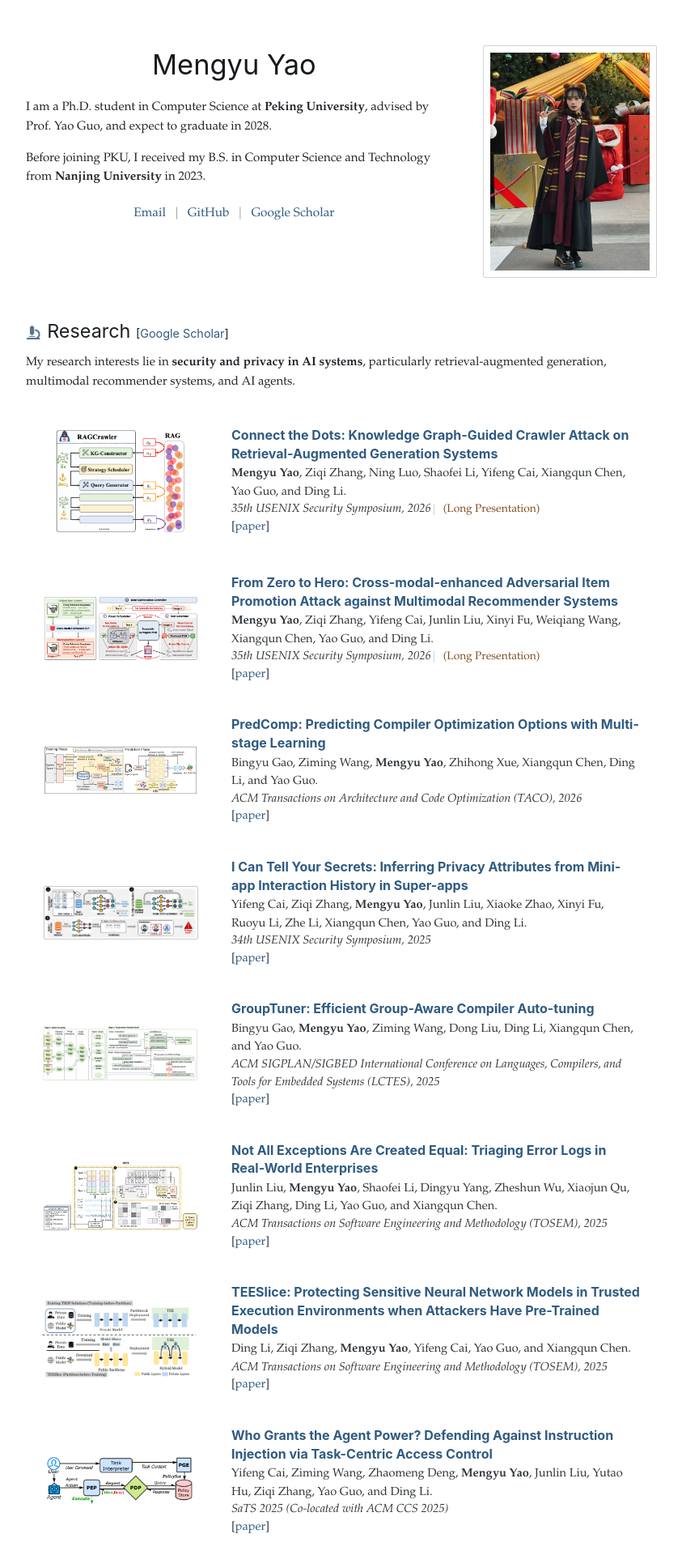
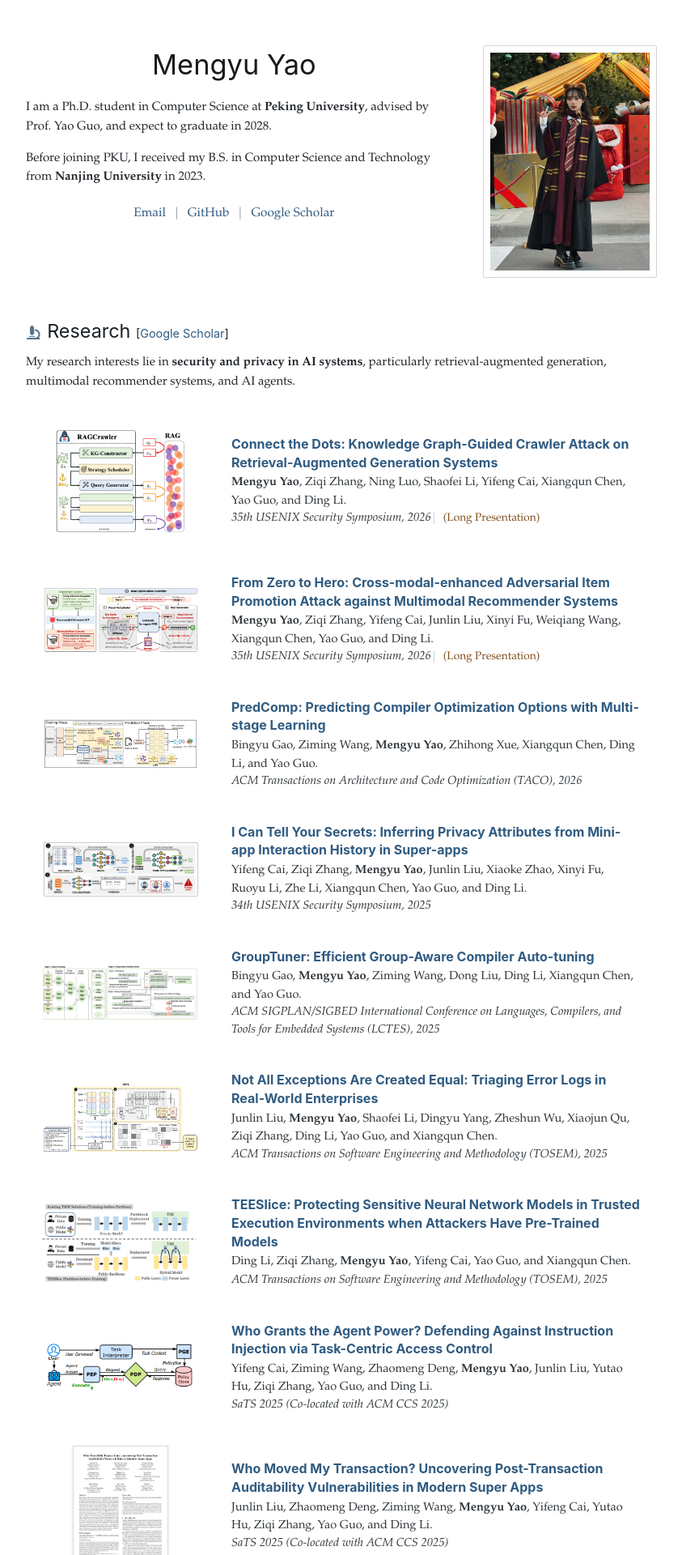
Before and after one commit to Yao-mengyu/Yao-mengyu.github.io, a Jekyll site: the page built from _pages/about.md, in a window 1280 px wide. Shown: the top 1920 px of the page at 81% size, without its empty margins (218-1061 px from the left). Built offline with Jekyll 4.4.1, drawn with Linux system fonts in a browser that asks for light colours.

Commit message:
Remove redundant paper links

```diff
--- a/_pages/about.md
+++ b/_pages/about.md
@@ -37,7 +37,6 @@ redirect_from:
     <h3><a href="https://www.usenix.org/conference/usenixsecurity26/presentation/yao-dots" target="_blank" rel="noopener noreferrer">Connect the Dots: Knowledge Graph-Guided Crawler Attack on Retrieval-Augmented Generation Systems</a></h3>
     <p class="publication__authors"><strong>Mengyu Yao</strong>, Ziqi Zhang, Ning Luo, Shaofei Li, Yifeng Cai, Xiangqun Chen, Yao Guo, and Ding Li.</p>
     <p class="publication__venue"><em>35th USENIX Security Symposium, 2026</em> <span class="publication__note">(Long Presentation)</span></p>
-    <p class="publication__links">[<a href="https://www.usenix.org/conference/usenixsecurity26/presentation/yao-dots" target="_blank" rel="noopener noreferrer">paper</a>]</p>
   </div>
 </article>
 
@@ -49,7 +48,6 @@ redirect_from:
     <h3><a href="https://www.usenix.org/conference/usenixsecurity26/presentation/yao-zero" target="_blank" rel="noopener noreferrer">From Zero to Hero: Cross-modal-enhanced Adversarial Item Promotion Attack against Multimodal Recommender Systems</a></h3>
     <p class="publication__authors"><strong>Mengyu Yao</strong>, Ziqi Zhang, Yifeng Cai, Junlin Liu, Xinyi Fu, Weiqiang Wang, Xiangqun Chen, Yao Guo, and Ding Li.</p>
     <p class="publication__venue"><em>35th USENIX Security Symposium, 2026</em> <span class="publication__note">(Long Presentation)</span></p>
-    <p class="publication__links">[<a href="https://www.usenix.org/conference/usenixsecurity26/presentation/yao-zero" target="_blank" rel="noopener noreferrer">paper</a>]</p>
   </div>
 </article>
 
@@ -61,7 +59,6 @@ redirect_from:
     <h3><a href="https://doi.org/10.1145/3820771" target="_blank" rel="noopener noreferrer">PredComp: Predicting Compiler Optimization Options with Multi-stage Learning</a></h3>
     <p class="publication__authors">Bingyu Gao, Ziming Wang, <strong>Mengyu Yao</strong>, Zhihong Xue, Xiangqun Chen, Ding Li, and Yao Guo.</p>
     <p class="publication__venue"><em>ACM Transactions on Architecture and Code Optimization (TACO), 2026</em></p>
-    <p class="publication__links">[<a href="https://doi.org/10.1145/3820771" target="_blank" rel="noopener noreferrer">paper</a>]</p>
   </div>
 </article>
 
@@ -73,7 +70,6 @@ redirect_from:
     <h3><a href="https://www.usenix.org/conference/usenixsecurity25/presentation/cai-yifeng" target="_blank" rel="noopener noreferrer">I Can Tell Your Secrets: Inferring Privacy Attributes from Mini-app Interaction History in Super-apps</a></h3>
     <p class="publication__authors">Yifeng Cai, Ziqi Zhang, <strong>Mengyu Yao</strong>, Junlin Liu, Xiaoke Zhao, Xinyi Fu, Ruoyu Li, Zhe Li, Xiangqun Chen, Yao Guo, and Ding Li.</p>
     <p class="publication__venue"><em>34th USENIX Security Symposium, 2025</em></p>
-    <p class="publication__links">[<a href="https://www.usenix.org/conference/usenixsecurity25/presentation/cai-yifeng" target="_blank" rel="noopener noreferrer">paper</a>]</p>
   </div>
 </article>
 
@@ -85,7 +81,6 @@ redirect_from:
     <h3><a href="https://doi.org/10.1145/3735452.3735530" target="_blank" rel="noopener noreferrer">GroupTuner: Efficient Group-Aware Compiler Auto-tuning</a></h3>
     <p class="publication__authors">Bingyu Gao, <strong>Mengyu Yao</strong>, Ziming Wang, Dong Liu, Ding Li, Xiangqun Chen, and Yao Guo.</p>
     <p class="publication__venue"><em>ACM SIGPLAN/SIGBED International Conference on Languages, Compilers, and Tools for Embedded Systems (LCTES), 2025</em></p>
-    <p class="publication__links">[<a href="https://doi.org/10.1145/3735452.3735530" target="_blank" rel="noopener noreferrer">paper</a>]</p>
   </div>
 </article>
 
@@ -97,7 +92,6 @@ redirect_from:
     <h3><a href="https://doi.org/10.1145/3721126" target="_blank" rel="noopener noreferrer">Not All Exceptions Are Created Equal: Triaging Error Logs in Real-World Enterprises</a></h3>
     <p class="publication__authors">Junlin Liu, <strong>Mengyu Yao</strong>, Shaofei Li, Dingyu Yang, Zheshun Wu, Xiaojun Qu, Ziqi Zhang, Ding Li, Yao Guo, and Xiangqun Chen.</p>
     <p class="publication__venue"><em>ACM Transactions on Software Engineering and Methodology (TOSEM), 2025</em></p>
-    <p class="publication__links">[<a href="https://doi.org/10.1145/3721126" target="_blank" rel="noopener noreferrer">paper</a>]</p>
   </div>
 </article>
 
@@ -109,7 +103,6 @@ redirect_from:
     <h3><a href="https://doi.org/10.1145/3707453" target="_blank" rel="noopener noreferrer">TEESlice: Protecting Sensitive Neural Network Models in Trusted Execution Environments when Attackers Have Pre-Trained Models</a></h3>
     <p class="publication__authors">Ding Li, Ziqi Zhang, <strong>Mengyu Yao</strong>, Yifeng Cai, Yao Guo, and Xiangqun Chen.</p>
     <p class="publication__venue"><em>ACM Transactions on Software Engineering and Methodology (TOSEM), 2025</em></p>
-    <p class="publication__links">[<a href="https://doi.org/10.1145/3707453" target="_blank" rel="noopener noreferrer">paper</a>]</p>
   </div>
 </article>
 
@@ -121,7 +114,6 @@ redirect_from:
     <h3><a href="https://arxiv.org/abs/2510.26212" target="_blank" rel="noopener noreferrer">Who Grants the Agent Power? Defending Against Instruction Injection via Task-Centric Access Control</a></h3>
     <p class="publication__authors">Yifeng Cai, Ziming Wang, Zhaomeng Deng, <strong>Mengyu Yao</strong>, Junlin Liu, Yutao Hu, Ziqi Zhang, Yao Guo, and Ding Li.</p>
     <p class="publication__venue"><em>SaTS 2025 (Co-located with ACM CCS 2025)</em></p>
-    <p class="publication__links">[<a href="https://arxiv.org/abs/2510.26212" target="_blank" rel="noopener noreferrer">paper</a>]</p>
   </div>
 </article>
 
@@ -133,7 +125,6 @@ redirect_from:
     <h3><a href="https://arxiv.org/abs/2510.26210" target="_blank" rel="noopener noreferrer">Who Moved My Transaction? Uncovering Post-Transaction Auditability Vulnerabilities in Modern Super Apps</a></h3>
     <p class="publication__authors">Junlin Liu, Zhaomeng Deng, Ziming Wang, <strong>Mengyu Yao</strong>, Yifeng Cai, Yutao Hu, Ziqi Zhang, Yao Guo, and Ding Li.</p>
     <p class="publication__venue"><em>SaTS 2025 (Co-located with ACM CCS 2025)</em></p>
-    <p class="publication__links">[<a href="https://arxiv.org/abs/2510.26210" target="_blank" rel="noopener noreferrer">paper</a>]</p>
   </div>
 </article>
 
--- a/assets/css/academic.scss
+++ b/assets/css/academic.scss
@@ -274,18 +274,6 @@
   font-size: .86rem;
 }
 
-.academic-home .publication__links {
-  display: block;
-  margin-top: .12rem;
-  font-size: .86rem;
-  font-weight: 400;
-}
-
-.academic-home .publication__links a::before,
-.academic-home .publication__links a::after {
-  content: none;
-}
-
 .academic-home .cv-entry {
   margin: 0;
   padding: .8rem 0 1rem;
```
